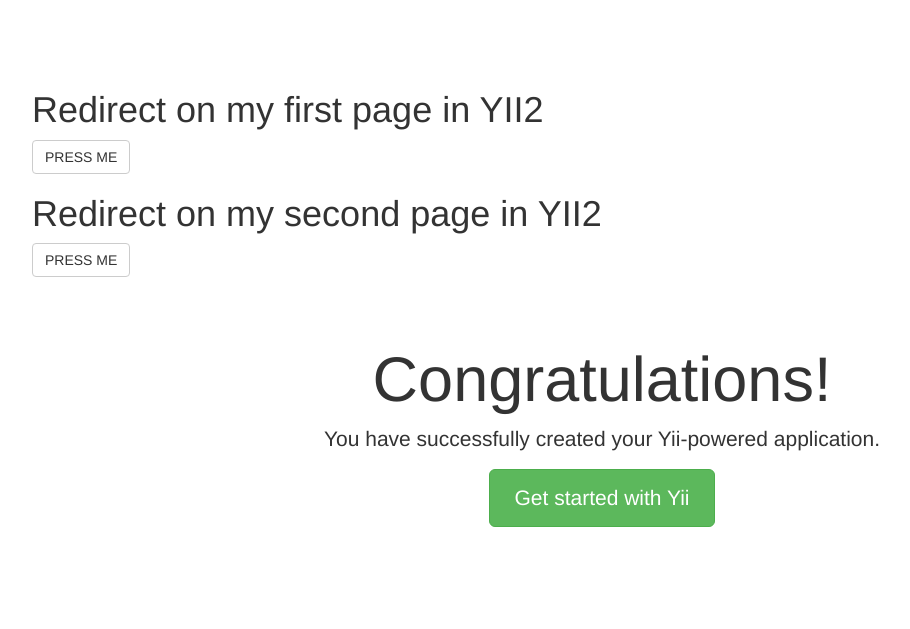
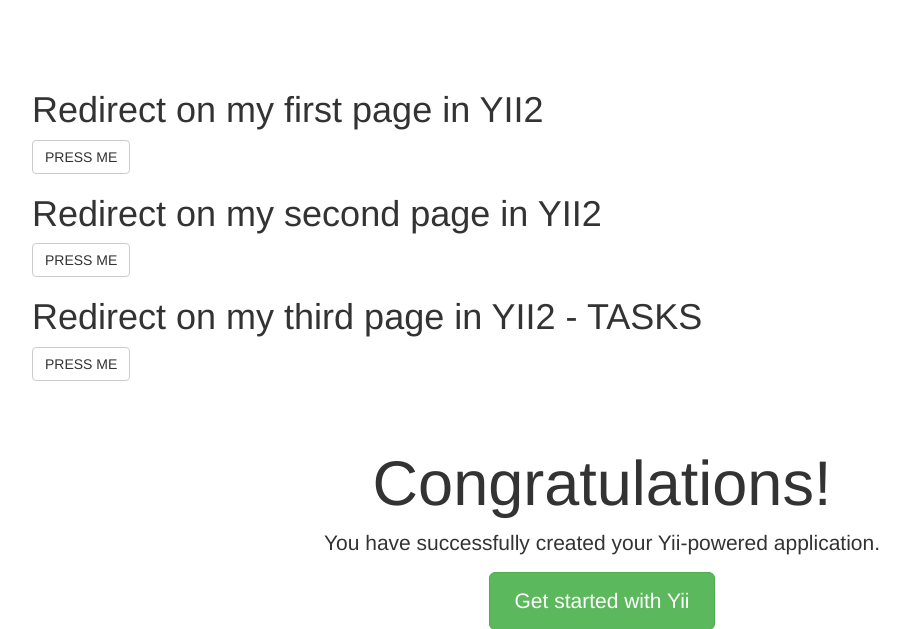
Before and after one commit to Denetorus/YIIFirst, a Yii app: template views/site/index.php in a window 1280 px wide. Shown: the top 629 px of the page, without its empty margins (38-948 px from the left). Run offline with PHP 8.4 and a stand-in for Yii, Linux system fonts and the light colour scheme; the template is opened without the code that fills it, so the values that code supplies are empty; some libraries are stand-ins or nearby versions.

Commit message:
Добавлено перенаправление на GRUD с главной страницы

```diff
--- a/views/site/index.php
+++ b/views/site/index.php
@@ -13,6 +13,10 @@ $this->title = 'My Yii Application';
     <div>
         <h1>Redirect on my second page in YII2</h1>
         <a class="btn btn-default" href="index.php?r=second">PRESS ME</a>
+    </div>
+    <div>
+        <h1>Redirect on my third page in YII2 - TASKS</h1>
+        <a class="btn btn-default" href="index.php?r=tasks">PRESS ME</a>
     </div>
 
     <div class="jumbotron">
```
